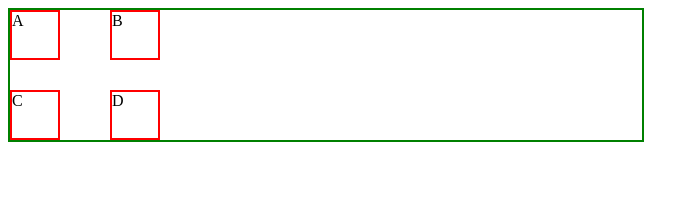
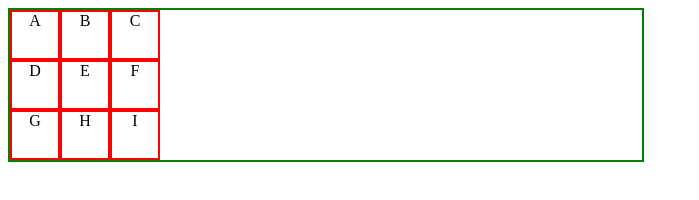
Before and after one commit to sefeoluwa/learningTests, a plain HTML site: page index.html in a window 1280 px wide. Shown: the whole page, without its empty margins (0-699 px from the left). Drawn offline with Linux system fonts and the light colour scheme.

Commit message:
grid auto rows lesson

```diff
--- a/index.html
+++ b/index.html
@@ -12,6 +12,11 @@
       <div class="gridB">B</div>
       <div class="gridC">C</div>
       <div class="gridD">D</div>
+      <div class="gridE">E</div>
+      <div class="gridF">F</div>
+      <div class="gridG">G</div>
+      <div class="gridH">H</div>
+      <div class="gridI">I</div>
     </div>
 
 
--- a/style.css
+++ b/style.css
@@ -2,8 +2,10 @@
     width:50%;
     border: 2px solid green;
     display:grid;
-    grid-template: 50px 50px / 50px 50px;
-   gap: 30px 50px;
+    grid-template: 50px 50px 50px / 50px 50px 50px;
+
+   grid-auto-rows: 50px;
+   text-align:center;
 }
 
 .container > div{
```
